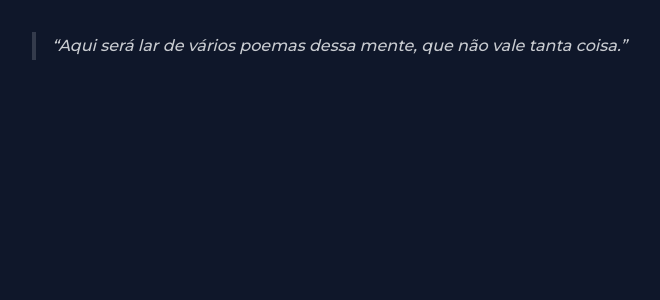
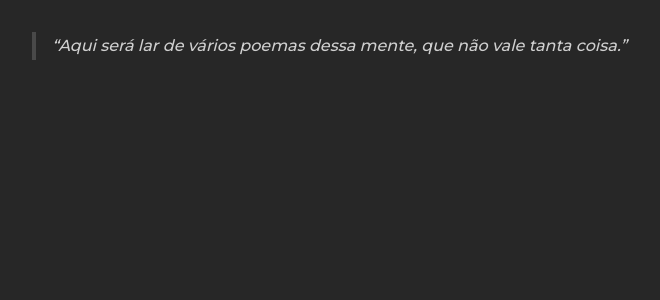
Before and after one commit to GustavoMont/gustavo-monteiro, a Next.js app: page / in a window 1280 px wide. Shown: the top 300 px of the page, without its empty margins (0-660 px from the left). Built offline with nearby package versions, Linux system fonts and the light colour scheme.

Commit message:
style: override `accent` color

```diff
--- a/tailwind.config.ts
+++ b/tailwind.config.ts
@@ -18,11 +18,14 @@ const tailwindConfig = {
           ...nightTheme,
           primary: "#B131FA",
           secondary: "#FF1CC0",
+          accent: "#3F8EFC",
+          "base-100": "#272727",
         },
         light: {
           ...winterTheme,
           primary: "#B131FA",
           secondary: "#FF1CC0",
+          accent: "#3F8EFC",
         },
       },
     ],
```
